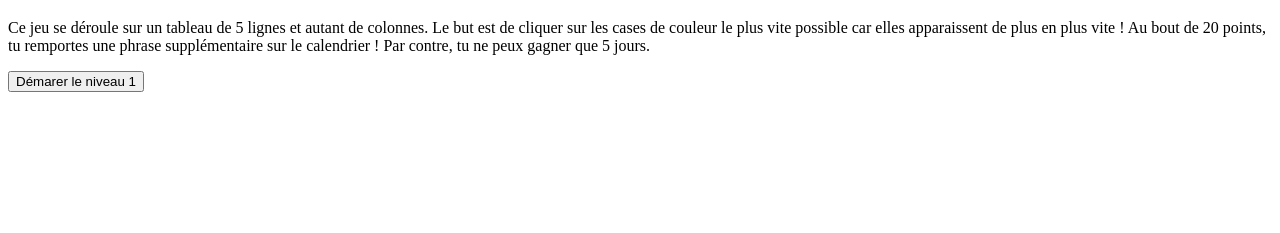
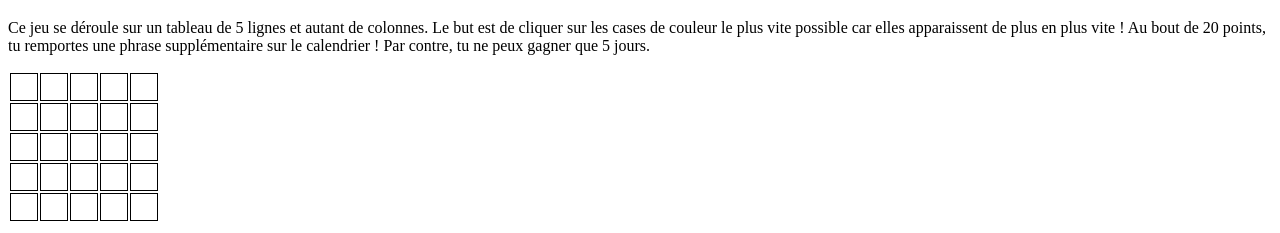
Before and after one commit to matthieuthuetdev/jeu_du_marteau, a plain HTML site: page jeu.html in a window 1280 px wide. Both pictures are taken after a click on the button "Démarer le niveau 1". Shown: the part 61-294 px from the top of the page. Drawn offline with Linux system fonts and the light colour scheme.

Commit message:
chore: generation the table

```diff
--- a/css/style.css
+++ b/css/style.css
@@ -6,3 +6,6 @@ td{
 .colorer{
     background-color: green;
 }
+.display-none{
+    display: none;
+}
--- a/script.js
+++ b/script.js
@@ -2,6 +2,31 @@ const ligne = 5
 const colone = 5
 const start = document.querySelector("#start")
 start.addEventListener("click", function () {
-const table = document.createElement("table")
-for(let i_ligne = 0; i_ligne <= ligne ; i_ligne++)
+    const body = document.querySelector("body")
+    const table = document.createElement("table")
+    for (let i_ligne = 0; i_ligne < ligne; i_ligne++) {
+        const line = document.createElement("tr")
+        for (let i_colone = 0; i_colone < colone; i_colone++) {
+            const column = document.createElement("td")
+            column.setAttribute("id", i_ligne + "," + i_colone)
+            line.appendChild(column)
+
+        }
+        table.appendChild(line)
+    }
+    body.appendChild(table)
+    start.classList.add("display-none")
+setInterval(1,function() {
+
 })
+
+
+
+
+
+
+
+
+
+
+})
```
